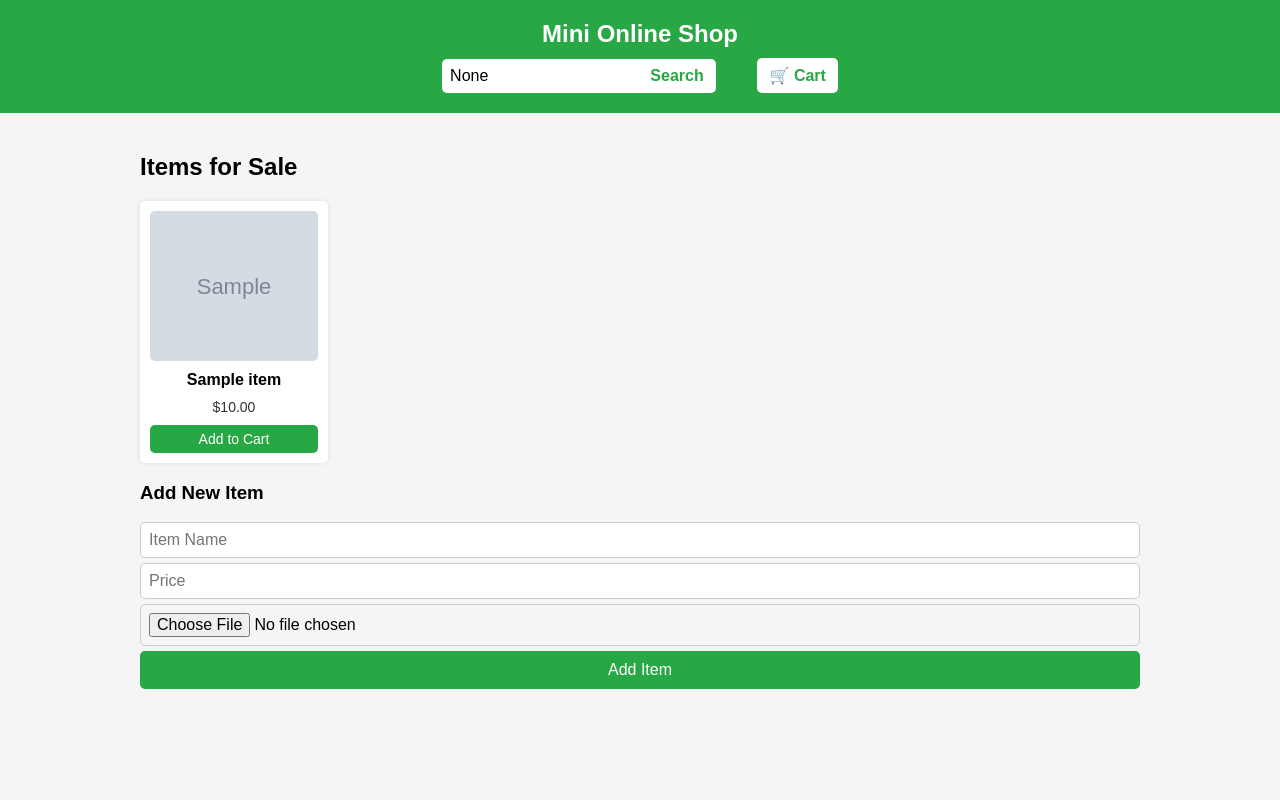
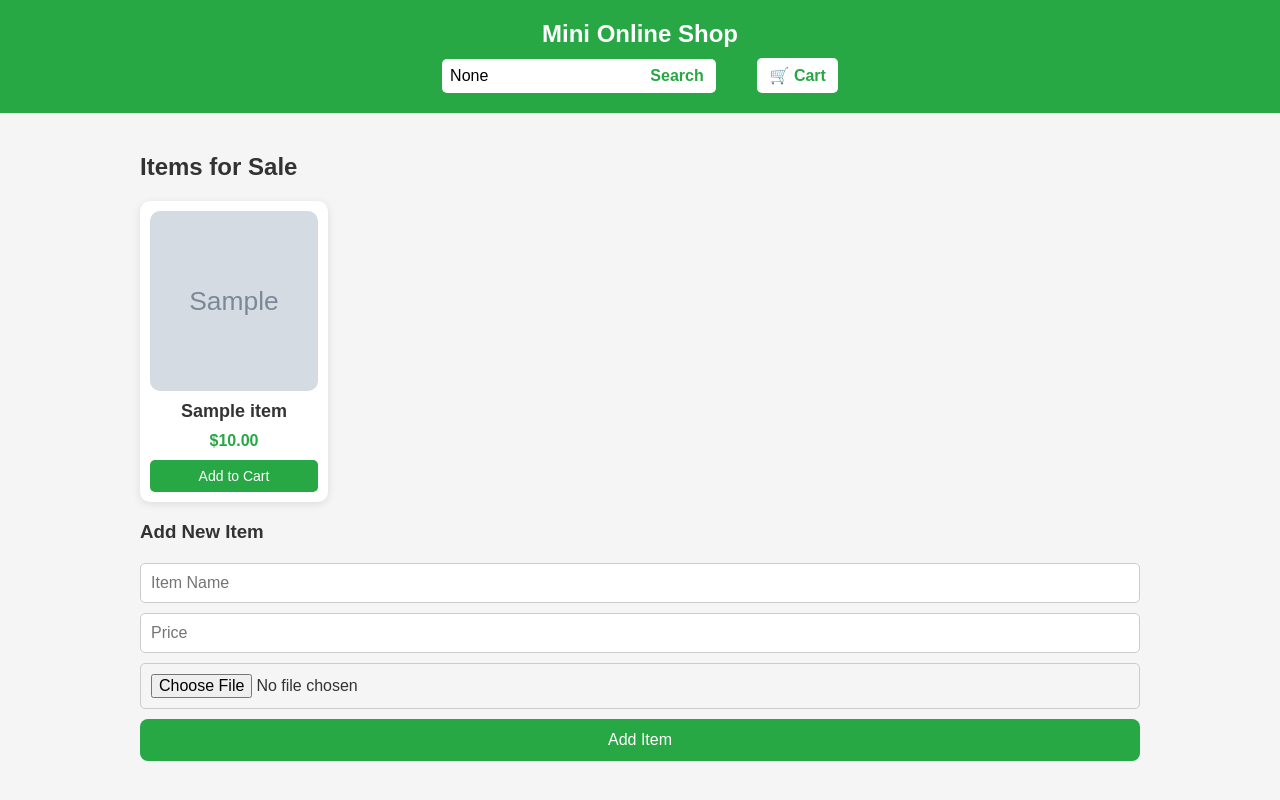
Before and after one commit to Jensen-creator/my--flask-pwa, a Flask app: page / in a window 1280 px wide. Run offline with Flask 3, Linux system fonts and the light colour scheme; tables that the repository leaves empty hold one stand-in row (values such as "Sample post"); grey boxes marked "Sample" are stand-in pictures.

Commit message:
Update style.css

```diff
--- a/static/style.css
+++ b/static/style.css
@@ -1,8 +1,11 @@
-/* General styling */
+/* =========================
+   General Styles
+========================= */
 body {
     font-family: Arial, sans-serif;
     margin: 0;
     background-color: #f5f5f5;
+    color: #333;
 }
 
 header {
@@ -83,34 +95,40 @@ main {
 .item-card {
     background-color: #fff;
     padding: 10px;
-    border-radius: 5px;
+    border-radius: 10px;
     text-align: center;
-    box-shadow: 0 0 5px rgba(0,0,0,0.1);
+    box-shadow: 0 2px 8px rgba(0,0,0,0.1);
     display: flex;
     flex-direction: column;
     gap: 10px;
+    transition: transform 0.2s;
+}
+
+.item-card:hover {
+    transform: scale(1.02);
 }
 
 .item-card img {
     width: 100%;
-    height: 150px;
+    height: 180px;
     object-fit: cover;
-    border-radius: 5px;
+    border-radius: 10px;
 }
 
 .item-card h3 {
     margin: 0;
-    font-size: 16px;
+    font-size: 18px;
 }
 
 .item-card p {
     margin: 0;
-    font-size: 14px;
-    color: #333;
+    font-size: 16px;
+    font-weight: bold;
+    color: #28a745;
 }
 
 .button {
-    padding: 6px 10px;
+    padding: 8px 12px;
     background-color: #28a745;
     color: white;
     text-decoration: none;
@@ -122,17 +140,20 @@ main {
     background-color: #218838;
 }
 
+/* =========================
+   Add Item Form
+========================= */
 .add-form {
     display: flex;
     flex-direction: column;
-    gap: 5px;
-    margin-top: 10px;
+    gap: 10px;
+    margin-top: 20px;
 }
 
 .add-form input[type="text"],
 .add-form input[type="number"],
 .add-form input[type="file"] {
-    padding: 8px;
+    padding: 10px;
     border-radius: 5px;
     border: 1px solid #ccc;
     font-size: 16px;
@@ -141,11 +162,11 @@ main {
 }
 
 .add-form button {
-    padding: 10px;
+    padding: 12px;
     border: none;
     background-color: #28a745;
     color: white;
-    border-radius: 5px;
+    border-radius: 8px;
     cursor: pointer;
     font-size: 16px;
 }
```
Also changed, not shown: other parts of static/style.css (+102 -15 lines).
